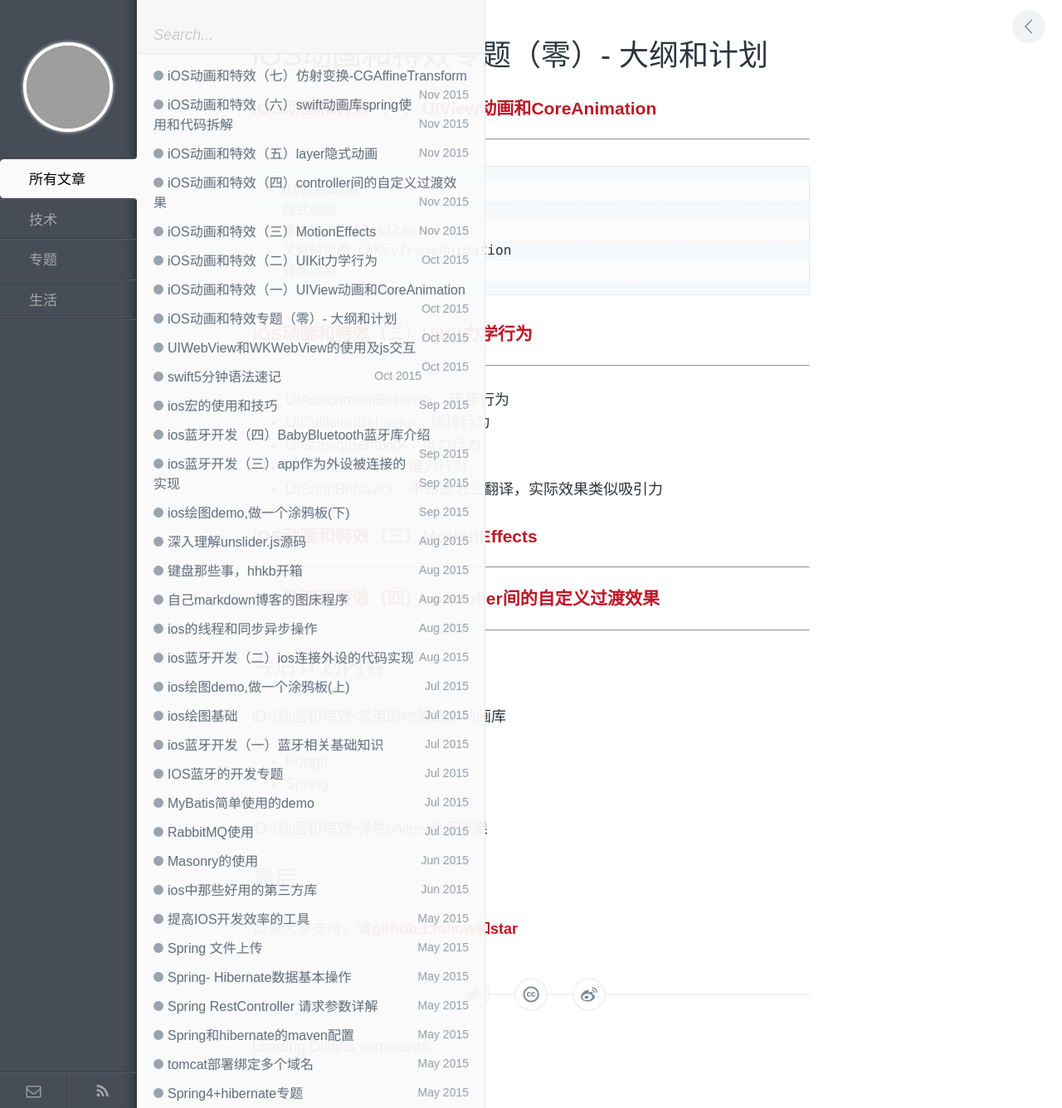
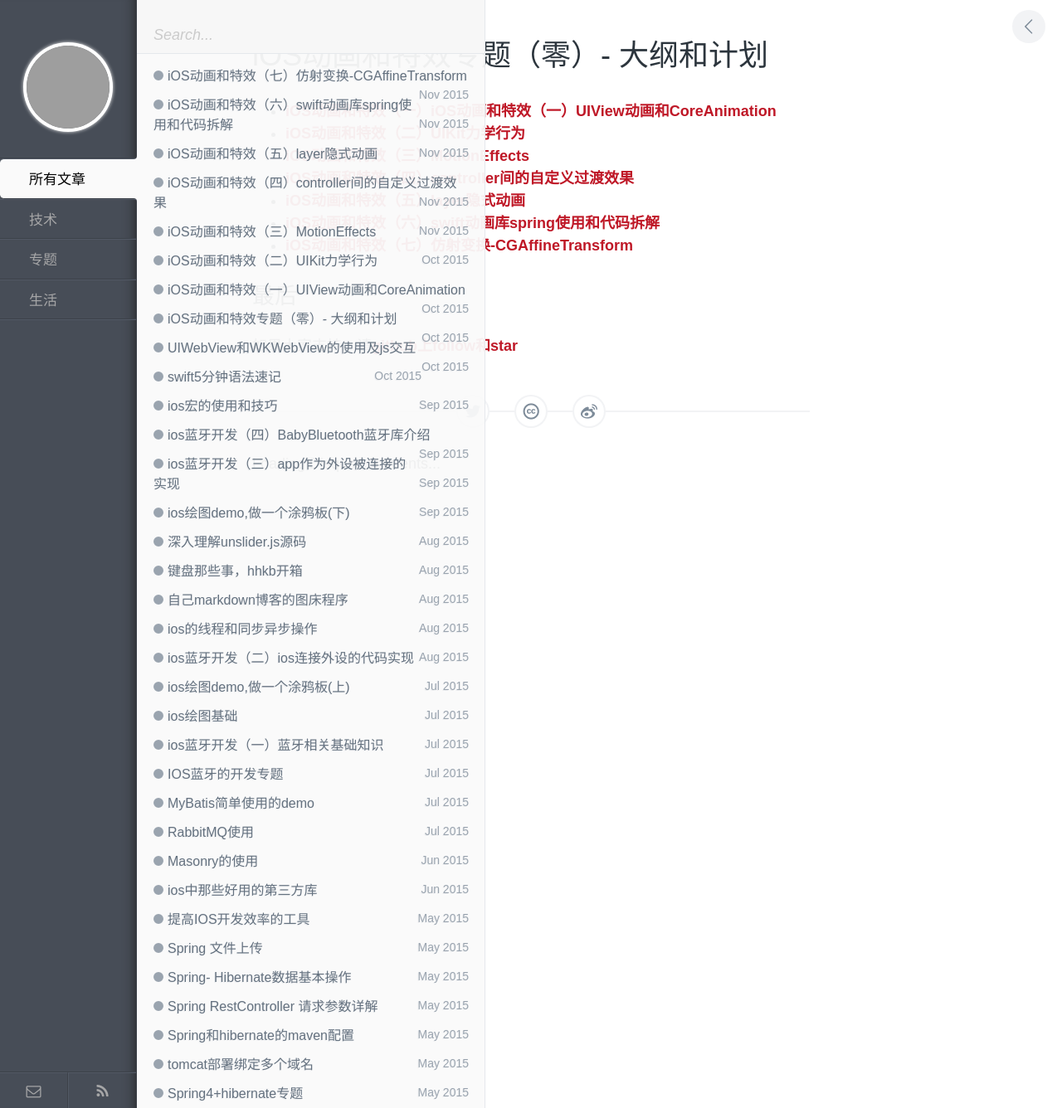
Before and after one commit to coolnameismy/coolnameismy.github.io, a Jekyll site: the page built from _posts/course/2015-10-29-iOS-animation-0.md, in a window 1280 px wide. Shown: the whole page at 83% size. Built offline with Jekyll 4.4.1, drawn with Linux system fonts in a browser that asks for light colours; Markdown is read by kramdown in place of the engine named in the settings; comment, search, counter and statistics services are not loaded; grey boxes are pictures that could not be loaded.

Commit message:
new article

```diff
--- a/_posts/course/2015-10-29-iOS-animation-0.md
+++ b/_posts/course/2015-10-29-iOS-animation-0.md
@@ -5,41 +5,14 @@ category: 专题
 tags:
 description:
 ---
+-	[iOS动画和特效（一）iOS动画和特效（一）UIView动画和CoreAnimation](http://liuyanwei.jumppo.com/2015/10/30/iOS-Animation-UIViewAndCoreAnimation.html)
+-	[iOS动画和特效（二）UIKit力学行为](http://liuyanwei.jumppo.com/2015/10/30/iOS-UIKit-Dynamics.html)
+-	[iOS动画和特效（三）MotionEffects](http://liuyanwei.jumppo.com/2015/11/01/iOS-MotionEffects.html)
+-	[iOS动画和特效（四）controller间的自定义过渡效果](http://liuyanwei.jumppo.com/2015/11/06/iOS-controller-transitioning.html)
+-	[iOS动画和特效（五）layer隐式动画](http://liuyanwei.jumppo.com/2015/11/16/iOS-Implicit-Animation.html)
+-	[iOS动画和特效（六）swift动画库spring使用和代码拆解](http://liuyanwei.jumppo.com/2015/11/22/iOS-library-spring.html)
+-	[iOS动画和特效（七）仿射变换-CGAffineTransform](http://liuyanwei.jumppo.com/2015/11/24/iOS-affine-transfermation-animation.html)
 
-
-
-### [iOS动画和特效（一）UIView动画和CoreAnimation](/2015/10/30/iOS-Animation-UIViewAndCoreAnimation.html)
----
-    - UIView动画
-    - 隐式动画
-    - 基本动画 CABasicAnimation
-    - 关键帧动画 CAKeyframeAnimation
-    - 转场效果
-
-### [iOS动画和特效（二）UIKit力学行为](/2015/10/30/iOS-UIKit-Dynamics.html)
----
-   -   UIAttachmentBehavior：连接行为
-   -   UICollisionBehavior：碰撞行为
-   -   UIGravityBehavior：重力行为
-   -   UIPushBehavior：推力行为
-   -   UISnapBehavior：不知道怎么翻译，实际效果类似吸引力
-
-### [iOS动画和特效（三）MotionEffects](/2015/11/01/iOS-MotionEffects.html)
----
-
-### [iOS动画和特效（四）controller间的自定义过渡效果](/2015/11/06/iOS-controller-transitioning.html)
----
-
-
-
-## 今后计划内容
-
-
-iOS动画和特效-常用的地第三方动画库
-   -   Popgit
-   -   Spring
-
-iOS动画和特效-弹性uiview动画效果
 
 ## 最后
 
```
Also changed, not shown: _posts/tech/IOS/2015-11-24-iOS-affine-transfermation-animation.md (+1 -0 lines).
